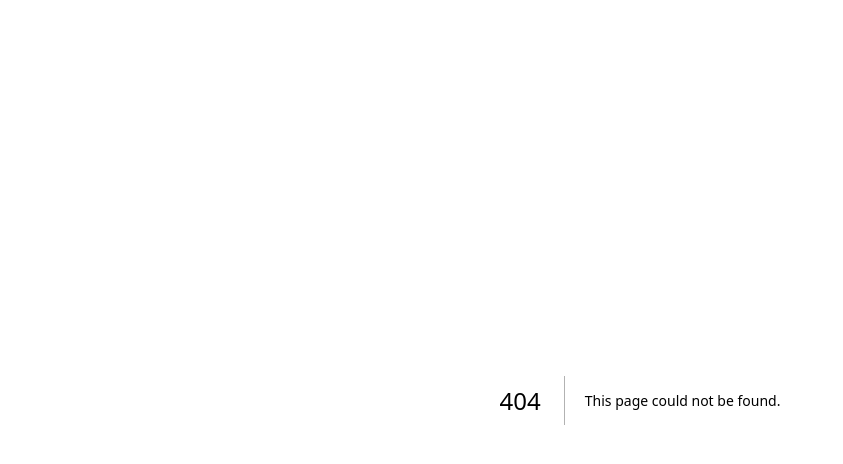
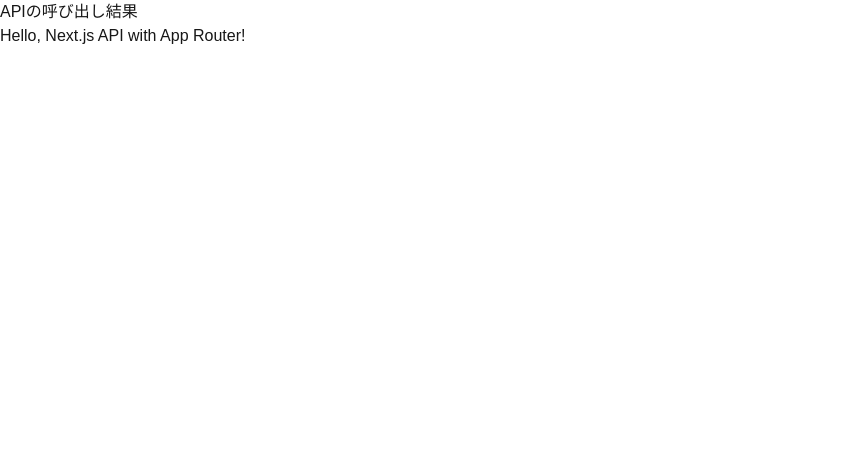
Before and after one commit to TakuyaFukumura/practice-next-js, a Next.js app: page /client-components in a window 1280 px wide. Before the commit this address had no page. Shown: the top 464 px of the page, without its empty margins (0-843 px from the left). Built offline with nearby package versions, Linux system fonts and the light colour scheme.

Commit message:
クライアントコンポーネント版API利用例作成

```diff
--- /dev/null
+++ b/src/app/client-components/page.tsx
@@ -0,0 +1,30 @@
+"use client";
+
+import { useEffect, useState } from "react";
+
+export default function Call() {
+  const [message, setMessage] = useState("");
+
+  useEffect(() => {
+    const fetchData = async () => {
+      try {
+        const res = await fetch("/api/hello"); // APIエンドポイント
+        if (!res.ok) throw new Error("Failed to fetch data");
+        const data = await res.json();
+        setMessage(data.message);
+      } catch (error) {
+        console.error(error);
+        setMessage("エラーが発生しました");
+      }
+    };
+
+    fetchData();
+  }, []);
+
+  return (
+    <main>
+      <h1>APIの呼び出し結果</h1>
+      <p>{message}</p>
+    </main>
+  );
+}
```
